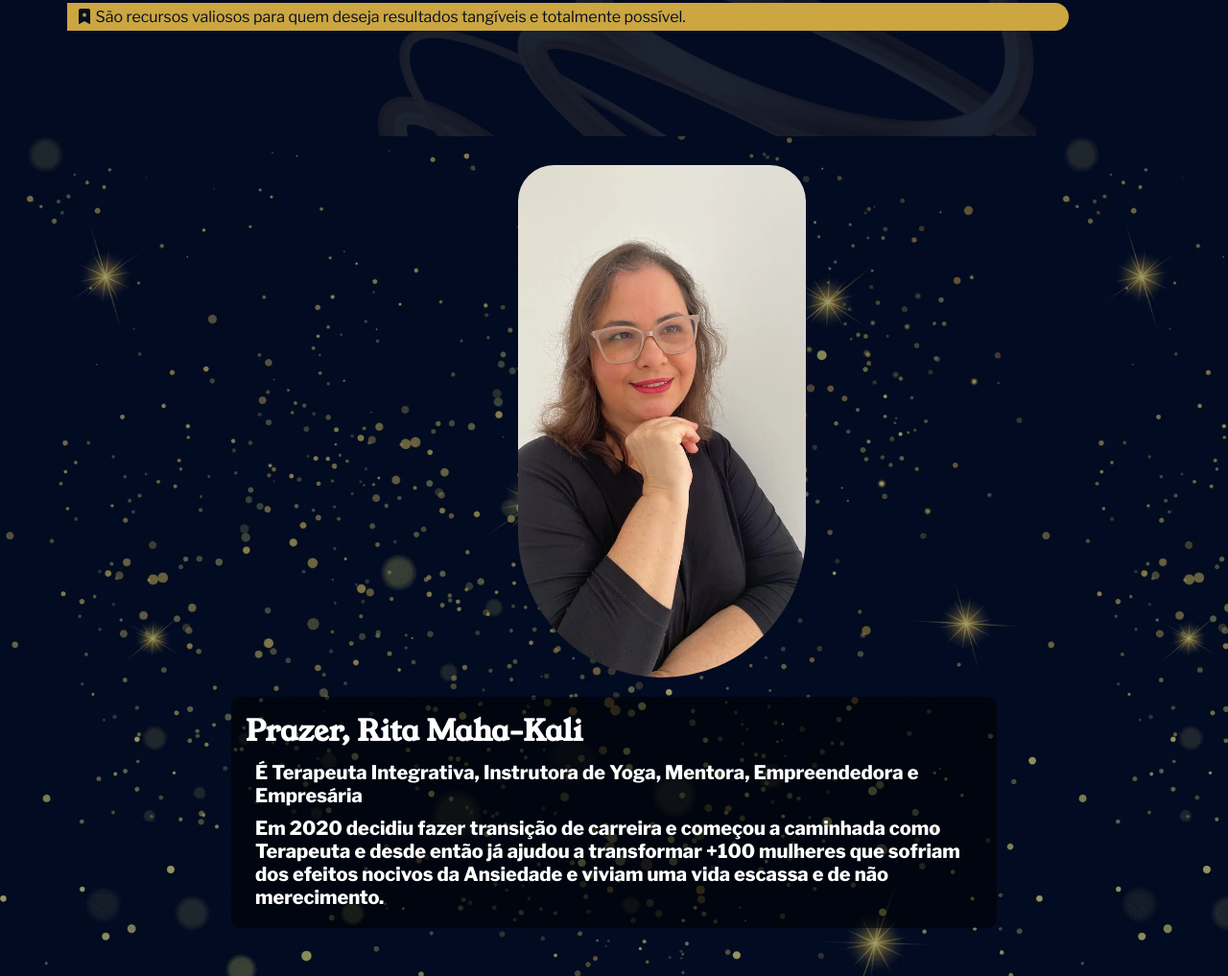
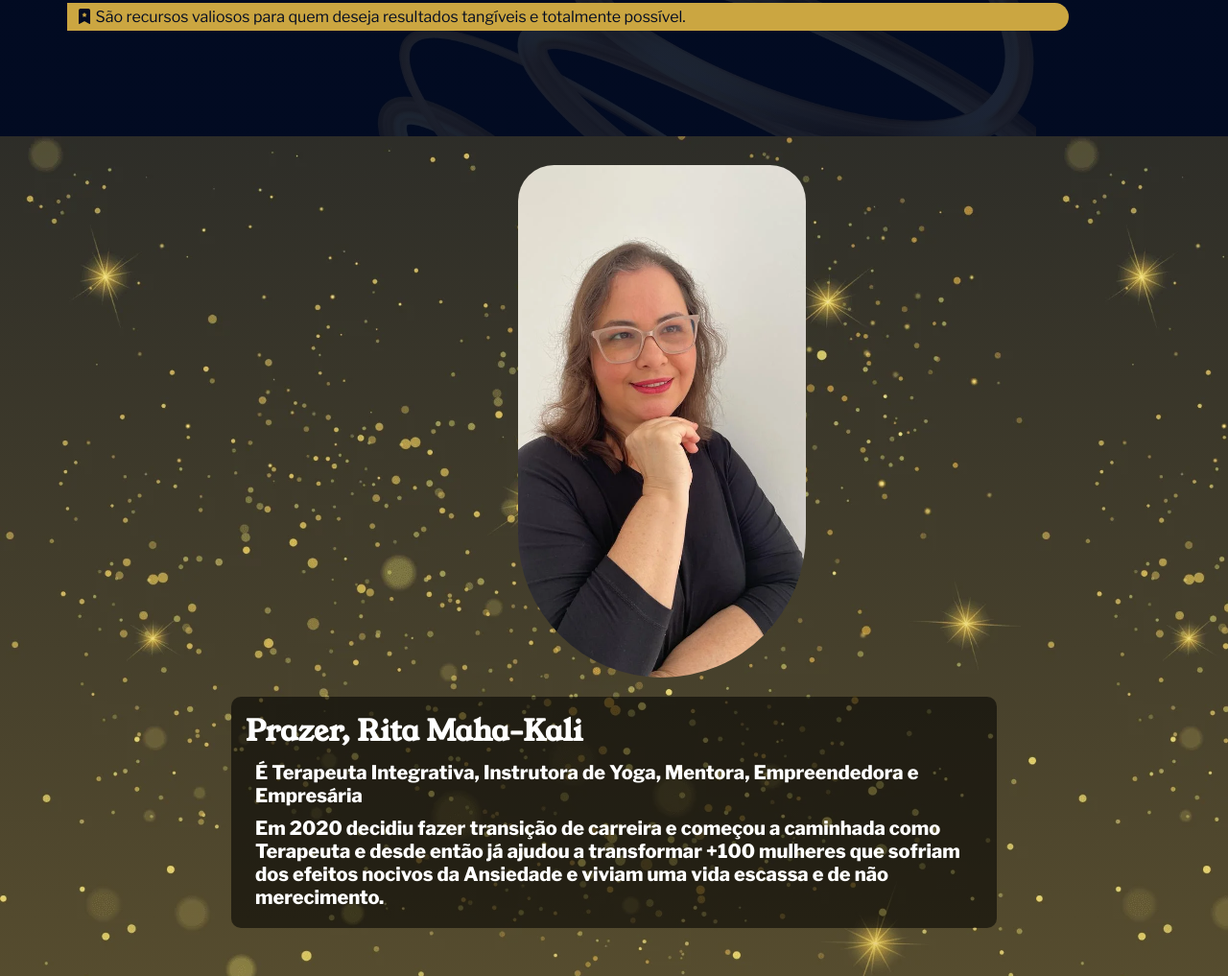
Before and after one commit to Igaro-Franklin/RitaTerapeuta, a plain HTML site: page index.html in a window 1280 px wide. Shown: the part 7087-8104 px from the top of the page at 96% size. Drawn offline with nearby package versions, Linux system fonts and the light colour scheme; a web font is replaced by a local one.

Commit message:
Ajustando card sobre

```diff
--- a/CSS/style.css
+++ b/CSS/style.css
@@ -909,7 +909,7 @@ s{
 #SobreMim{
     width: 100%;
     display: flex;
-    background: linear-gradient(#020b2263, #020b2263), url(/Imgs/ElementosCanva/18.webp);
+    background: linear-gradient(#cba64138, #cba6416b), url(/Imgs/ElementosCanva/18.webp);
 }
 
 .ContainerSobreMim{
```
